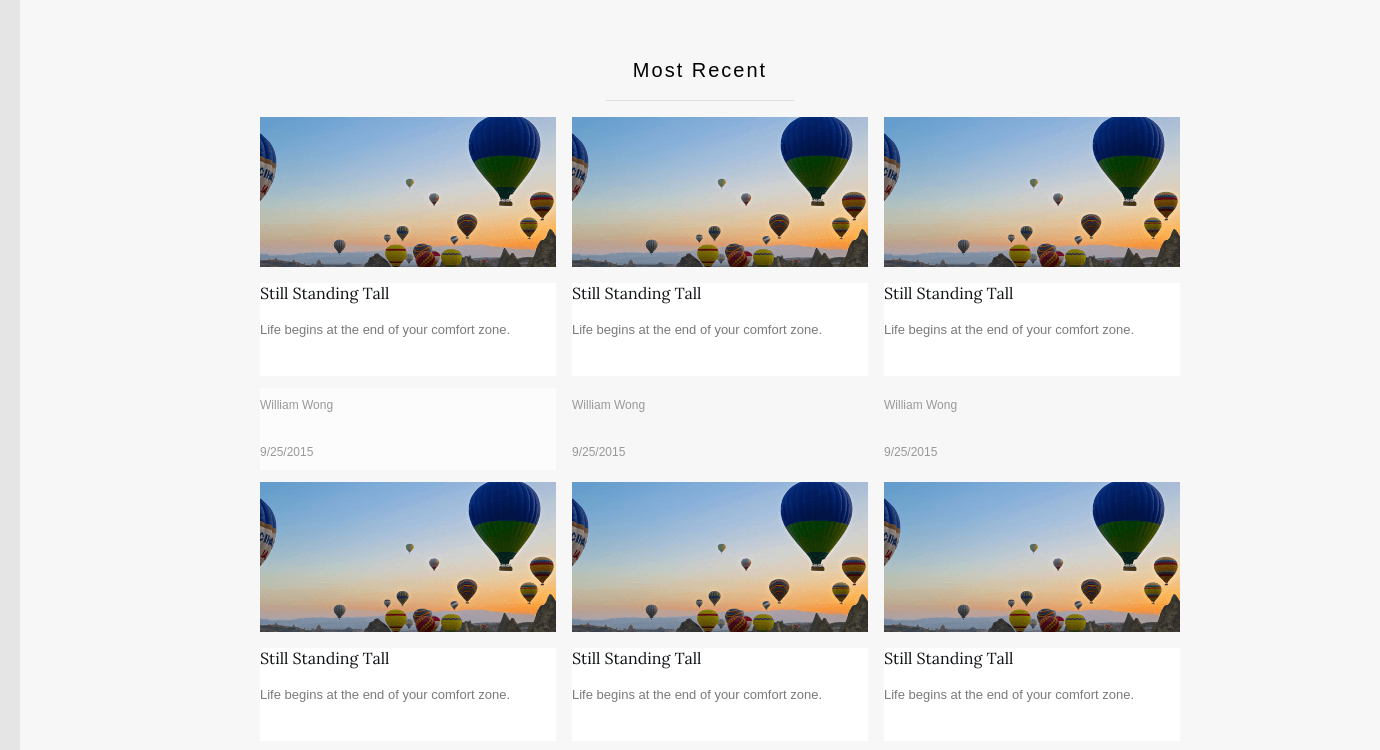
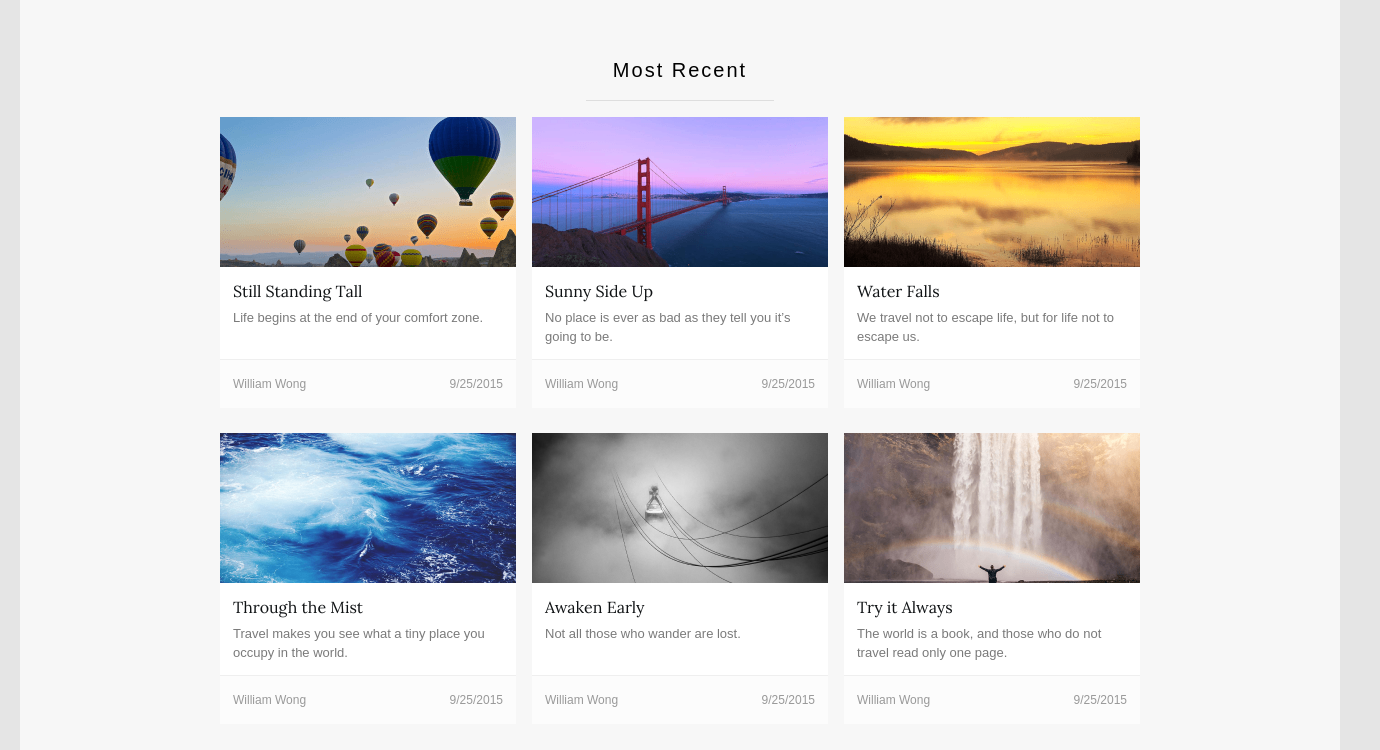
Before and after one commit to VitalyEn/drEngel, a website: page app/index.html in a window 1280 px wide. Shown: the part 904-1654 px from the top of the page, 1380 px wide, since content can reach past the window. Drawn offline with Linux system fonts and the light colour scheme; a web font is replaced by a local one.

Commit message:
most-recent modified

```diff
--- a/app/index.html
+++ b/app/index.html
@@ -86,81 +86,67 @@
                         <p class="most-recent__author">William Wong</p>
                         <p class="most-recent__date">9/25/2015</p>
                     </div>
-
                 </li>
                 <li class="most-recent__container">
-                    <img class="most-recent__image" src="../images/dest/mr 1.png" alt="post 1">
+                    <img class="most-recent__image" src="../images/dest/mr 2.png" alt="post 2">
                     <div class="most-recent__slogancontainer">
-                        <h3 class="most-recent__post-header">Still Standing Tall</h3>
-                        <p class="most-recent__slogan">Life begins at the end of your comfort zone.</p>
+                        <h3 class="most-recent__post-header">Sunny Side Up</h3>
+                        <p class="most-recent__slogan">No place is ever as bad as they tell you it’s going to be.</p>
                     </div>
-                    <div>
-                        <p class="most-recent__author">William Wong</p>
-                        <p class="most-recent__date">9/25/2015</p>
+                    <div class="most-recent__datecontainer">
+                        <p class="most-recent__author ">William Wong</p>
+                        <p class="most-recent__date ">9/25/2015</p>
                     </div>
 
                 </li>
-                <li class="most-recent__container">
-                    <img class="most-recent__image" src="../images/dest/mr 1.png" alt="post 1">
-                    <div class="most-recent__slogancontainer">
-                        <h3 class="most-recent__post-header">Still Standing Tall</h3>
-                        <p class="most-recent__slogan">Life begins at the end of your comfort zone.</p>
+                <li class="most-recent__container ">
+                    <img class="most-recent__image " src="../images/dest/mr 3.png " alt="post 3">
+                    <div class="most-recent__slogancontainer ">
+                        <h3 class="most-recent__post-header ">Water Falls</h3>
+                        <p class="most-recent__slogan ">We travel not to escape life, but for life not to escape us.</p>
                     </div>
-                    <div>
-                        <p class="most-recent__author">William Wong</p>
-                        <p class="most-recent__date">9/25/2015</p>
+                    <div class="most-recent__datecontainer">
+                        <p class="most-recent__author ">William Wong</p>
+                        <p class="most-recent__date ">9/25/2015</p>
                     </div>
 
                 </li>
-                <li class="most-recent__container">
-                    <img class="most-recent__image" src="../images/dest/mr 1.png" alt="post 1">
-                    <div class="most-recent__slogancontainer">
-                        <h3 class="most-recent__post-header">Still Standing Tall</h3>
-                        <p class="most-recent__slogan">Life begins at the end of your comfort zone.</p>
+                <li class="most-recent__container ">
+                    <img class="most-recent__image " src="../images/dest/mr 4.png " alt="post 4">
+                    <div class="most-recent__slogancontainer ">
+                        <h3 class="most-recent__post-header ">Through the Mist</h3>
+                        <p class="most-recent__slogan ">Travel makes you see what a tiny place you occupy in the world.</p>
                     </div>
-                    <div>
-                        <p class="most-recent__author">William Wong</p>
-                        <p class="most-recent__date">9/25/2015</p>
+                    <div class="most-recent__datecontainer">
+                        <p class="most-recent__author ">William Wong</p>
+                        <p class="most-recent__date ">9/25/2015</p>
                     </div>
 
                 </li>
-                <li class="most-recent__container">
-                    <img class="most-recent__image" src="../images/dest/mr 1.png" alt="post 1">
-                    <div class="most-recent__slogancontainer">
-                        <h3 class="most-recent__post-header">Still Standing Tall</h3>
-                        <p class="most-recent__slogan">Life begins at the end of your comfort zone.</p>
+                <li class="most-recent__container ">
+                    <img class="most-recent__image " src="../images/dest/mr 5.png " alt="post 5">
+                    <div class="most-recent__slogancontainer ">
+                        <h3 class="most-recent__post-header ">Awaken Early</h3>
+                        <p class="most-recent__slogan ">Not all those who wander are lost.</p>
                     </div>
-                    <div>
-                        <p class="most-recent__author">William Wong</p>
-                        <p class="most-recent__date">9/25/2015</p>
+                    <div class="most-recent__datecontainer">
+                        <p class="most-recent__author ">William Wong</p>
+                        <p class="most-recent__date ">9/25/2015</p>
                     </div>
 
                 </li>
-                <li class="most-recent__container">
-                    <img class="most-recent__image" src="../images/dest/mr 1.png" alt="post 1">
-                    <div class="most-recent__slogancontainer">
-                        <h3 class="most-recent__post-header">Still Standing Tall</h3>
-                        <p class="most-recent__slogan">Life begins at the end of your comfort zone.</p>
+                <li class="most-recent__container ">
+                    <img class="most-recent__image " src="../images/dest/mr 6.png " alt="post 6">
+                    <div class="most-recent__slogancontainer ">
+                        <h3 class="most-recent__post-header ">Try it Always</h3>
+                        <p class="most-recent__slogan ">The world is a book, and those who do not travel read only one page.</p>
                     </div>
-                    <div>
-                        <p class="most-recent__author">William Wong</p>
-                        <p class="most-recent__date">9/25/2015</p>
+                    <div class="most-recent__datecontainer">
+                        <p class="most-recent__author ">William Wong</p>
+                        <p class="most-recent__date ">9/25/2015</p>
                     </div>
 
                 </li>
-                <li class="most-recent__container">
-                    <img class="most-recent__image" src="../images/dest/mr 1.png" alt="post 1">
-                    <div class="most-recent__slogancontainer">
-                        <h3 class="most-recent__post-header">Still Standing Tall</h3>
-                        <p class="most-recent__slogan">Life begins at the end of your comfort zone.</p>
-                    </div>
-                    <div>
-                        <p class="most-recent__author">William Wong</p>
-                        <p class="most-recent__date">9/25/2015</p>
-                    </div>
-
-                </li>
-
             </ul>
         </div>
     </main>
--- a/app/less/blocks/most-recent.less
+++ b/app/less/blocks/most-recent.less
@@ -17,6 +17,7 @@ justify-content: space-between;
 .most-recent__container {
     color: white;
     width: 296px;
+    margin-bottom: 25px;
 }
 
 .most-recent__image {
@@ -26,14 +27,24 @@ justify-content: space-between;
 
 .most-recent__slogancontainer {
     height: 93px;
+    padding-top: 14px;
     background-color: @most-recent-text-background;
+    border-bottom: 1px solid @most-recent-line;
 }
 .most-recent__datecontainer {
+    display: flex;
+    justify-content: space-between;
+    align-items: center;
+    height: 48px;
+    padding-right: 13px;
+    padding-left: 13px;
     background-color: @most-recent-date-background;
 }
 
 .most-recent__post-header {
-
+    margin: 0;
+    margin-left: 13px;
+    margin-bottom: 6px;
 
     font-family: @font-headers;
     font-weight: 400;
@@ -44,6 +55,9 @@ justify-content: space-between;
 }
 
 .most-recent__slogan {
+    margin: 0;
+    margin-left: 13px;
+    margin-right: 13px;
 
 
     font-family: @font-menu;
@@ -56,7 +70,7 @@ justify-content: space-between;
 }
 
 .most-recent__author {
-
+    margin: 0;
 
     font-family: @font-menu;
     font-weight: 400;
@@ -67,7 +81,7 @@ justify-content: space-between;
 }
 
 .most-recent__date {
-
+    margin: 0;
 
     font-family: @font-menu;
     font-weight: 400;
--- a/app/less/global/common.less
+++ b/app/less/global/common.less
@@ -56,6 +56,7 @@ padding: 0;
 
 ul {
   list-style: none;
+  padding: 0;
 }
 
 .form fieldset {
--- a/app/less/global/variables.less
+++ b/app/less/global/variables.less
@@ -7,6 +7,7 @@
 @most-recent-headers: #101315;
 @most-recent-slogan: #7a7a7a;
 @most-recent-date: #999999;
+@most-recent-line: #efefef;
 
 @background-grey: #f2f2f2;
 @background-grey-hover: #ebebeb;
```
Also changed, not shown: app/css/app.min.css.
